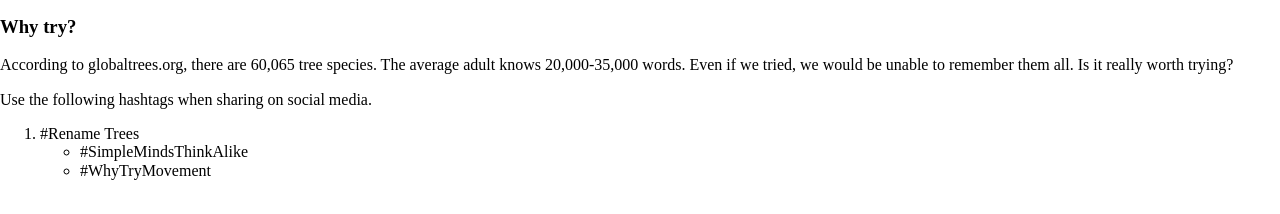
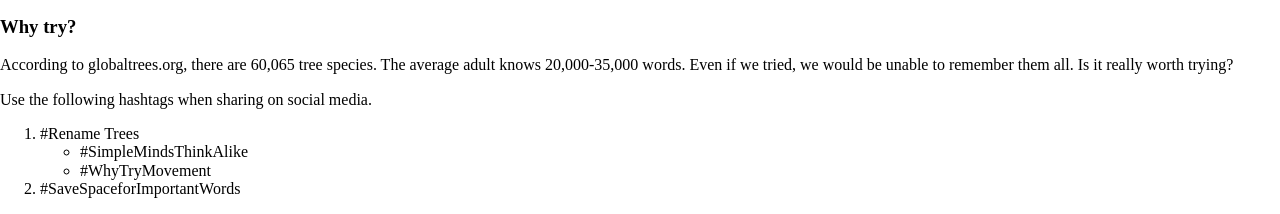
Before and after one commit to hannahmthomas1/First-Webpage-Assignment, a plain HTML site: page index.html in a window 1280 px wide. Shown: the part 1189-1403 px from the top of the page. Drawn offline with nearby package versions, Linux system fonts and the light colour scheme.

Commit message:
Update index.html

```diff
--- a/index.html
+++ b/index.html
@@ -74,6 +74,7 @@
         <li>#SimpleMindsThinkAlike</li>
         <li>#WhyTryMovement</li>
       </ul>
+      <li>#SaveSpaceforImportantWords</li>
     </ol>
   </footer>
 </body>
```
